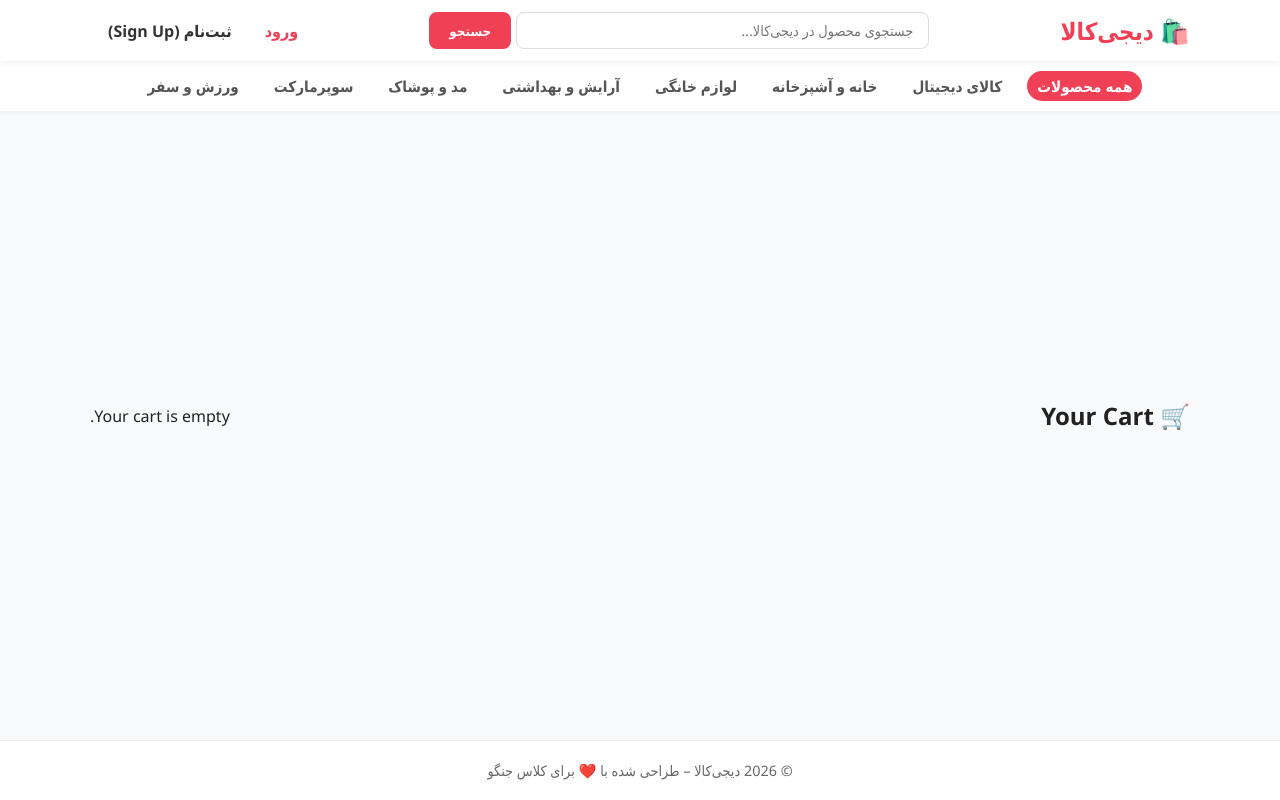
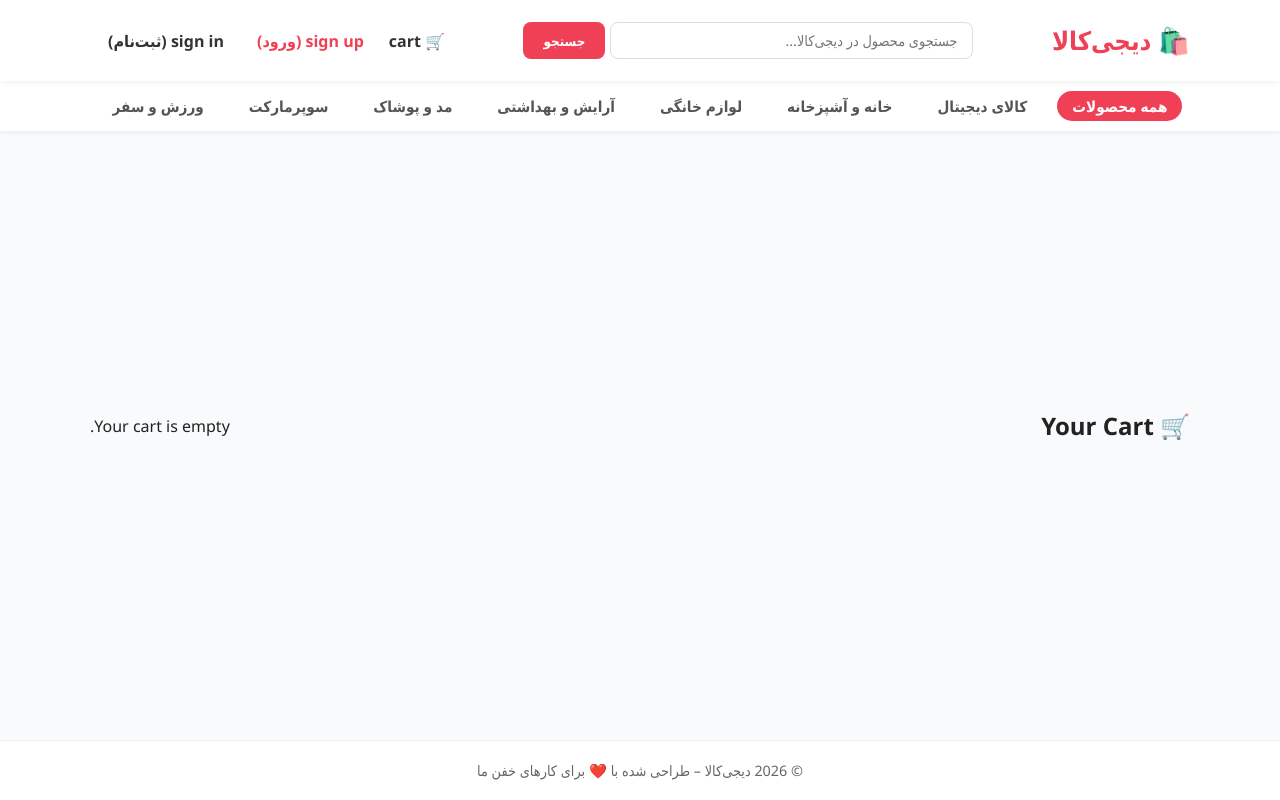
Before and after one commit to FatemehAghaeii/DijiKala_Marketplace, a Django app: template templates/cart.html in a window 1280 px wide. Run offline with Django 5.2, Linux system fonts and the light colour scheme; the template is opened without the code that fills it, so the values that code supplies are empty.

Commit message:
Fix marketplace navigation menu with corrected signup/signin logic and dynamic fields

```diff
--- a/templates/base.html
+++ b/templates/base.html
@@ -8,39 +8,37 @@
     <link rel="stylesheet" href="{% static 'css/style.css' %}">
     <style>
         .category-bar { display: flex; justify-content: center; gap: 15px; background: #fff; padding: 10px; box-shadow: 0 2px 4px rgba(0,0,0,0.05); margin-bottom: 20px; }
-        .category-bar a { text-decoration: none; color: #555; font-weight: 600; font-size: 0.95rem; padding: 5px 10px; border-radius: 20px; transition: all 0.2s; }
+        .category-bar a { text-decoration: none; color: #555; font-weight: 600; font-size: 0.95rem; padding: 5px 15px; border-radius: 20px; transition: all 0.2s; }
         .category-bar a:hover, .category-bar a.active { background: #ef4056; color: #fff; }
     </style>
 </head>
 <body>
 
     <nav class="navbar">
-        <div class="container" style="display: flex; justify-content: space-between; align-items: center; width: 90%; max-width: 1100px; margin: 0 auto;">
+        <div class="container" style="display: flex; justify-content: space-between; align-items: center; width: 90%; max-width: 1100px; margin: 0 auto; padding: 10px 0;">
             <div class="nav-left">
-                <a href="/" class="logo" style="font-size: 1.5rem; font-weight: bold; color: #ef4056; text-decoration: none;">🛍️ دیجی‌کالا</a>
+                <a href="/" class="logo" style="font-size: 1.6rem; font-weight: bold; color: #ef4056; text-decoration: none;">🛍️ دیجی‌کالا</a>
             </div>
 
-            <form action="{% url 'home' %}" method="GET" style="flex: 1; max-width: 500px; margin: 0 20px; display: flex; gap: 5px;">
+            <form action="{% url 'home' %}" method="GET" style="flex: 1; max-width: 450px; margin: 0 20px; display: flex; gap: 5px;">
                 <input type="text" name="search" placeholder="جستجوی محصول در دیجی‌کالا..." value="{{ request.GET.search|default:'' }}" style="width: 100%; padding: 8px 15px; border-radius: 8px; border: 1px solid #ddd; font-size: 0.9rem;">
                 <button type="submit" style="padding: 8px 20px; background-color: #ef4056; color: white; border: none; border-radius: 8px; cursor: pointer; font-weight: bold;">جستجو</button>
             </form>
 
             <div class="nav-right" style="display: flex; gap: 15px; align-items: center;">
+                <a href="{% url 'cart' %}" style="text-decoration: none; color: #333; font-weight: bold; font-size: 1rem; margin-left: 10px;">🛒 cart</a>
+
                 {% if user.is_authenticated %}
-                    <span style="font-weight: bold; color: #333;">👤 {{ user.username }}</span>
+                    <span style="font-weight: bold; color: #333; font-size: 1rem;">👤 {{ user.username }}</span>
 
-                    {% if user.is_superuser %}
-                        <a href="/admin/" class="btn" style="background-color: #0077cc;">🛠️ پنل ادمین</a>
-                    {% elif user.role == 'SELLER' %}
-                        <a href="{% url 'seller_panel' %}" style="text-decoration: none; color: #333; font-weight: bold;">👨‍💼 مدیریت فروشگاه</a>
-                    {% else %}
-                        <a href="{% url 'cart' %}" style="text-decoration: none; color: #333; font-weight: bold;">🛒 سبد خرید</a>
+                    {% if user.is_superuser or user.role == 'ADMIN' %}
+                        <a href="/admin/" class="btn" style="background-color: #22a958; font-weight: bold; color: white; padding: 5px 10px; border-radius: 6px; text-decoration: none;">🛠️ پنل ادمین</a>
                     {% endif %}
 
-                    <a href="{% url 'logout' %}" style="text-decoration: none; color: #999;">خروج</a>
+                    <a href="{% url 'logout' %}" style="text-decoration: none; color: #ef4056; font-weight: bold; margin-right: 10px;">خروج</a>
                 {% else %}
-                    <a href="{% url 'login' %}" style="text-decoration: none; color: #ef4056; font-weight: bold;">ورود</a>
-                    <a href="{% url 'signup' %}" style="text-decoration: none; color: #333; font-weight: bold;">ثبت‌نام (Sign Up)</a>
+                    <a href="{% url 'login' %}" style="text-decoration: none; color: #ef4056; font-weight: bold; font-size: 1rem;">sign up (ورود)</a>
+                    <a href="{% url 'signup' %}" style="text-decoration: none; color: #333; font-weight: bold; font-size: 1rem;">sign in (ثبت‌نام)</a>
                 {% endif %}
             </div>
         </div>
@@ -63,7 +61,7 @@
     </main>
 
     <footer class="footer" style="text-align: center; padding: 20px; background: #fff; border-top: 1px solid #eee; margin-top: 40px;">
-        <p>© 2026 دیجی‌کالا – طراحی شده با ❤️ برای کلاس جنگو</p>
+        <p>© 2026 دیجی‌کالا – طراحی شده با ❤️ برای کارهای خفن ما</p>
     </footer>
 
 </body>
```
Also changed, not shown: store/views.py (+56 -23 lines).
